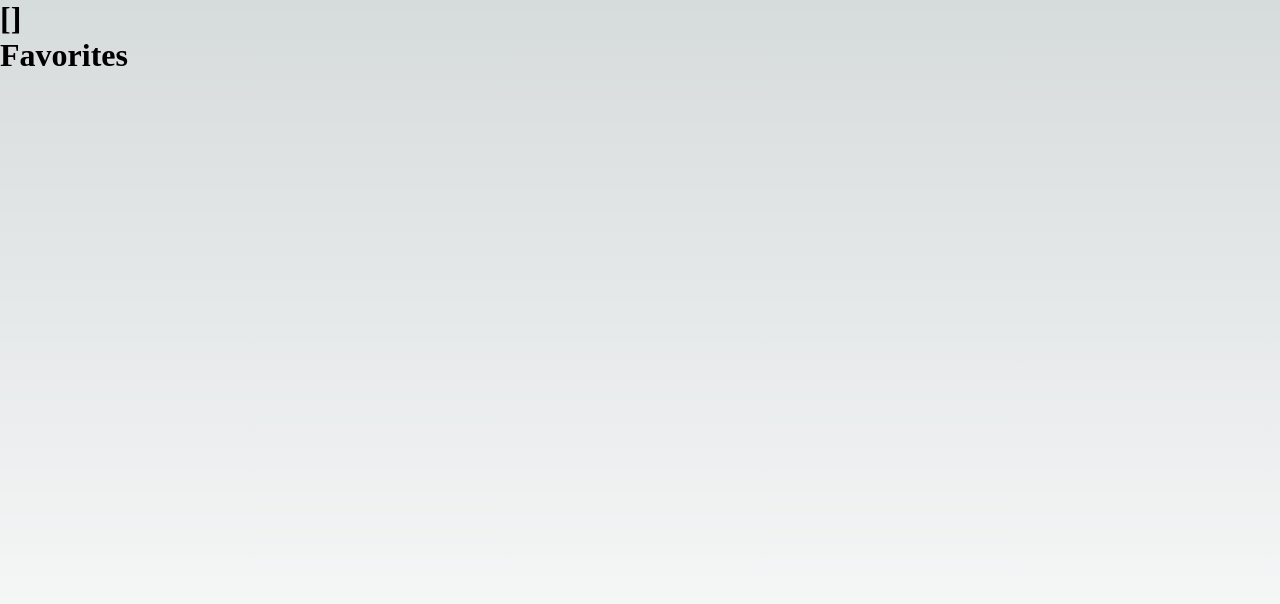
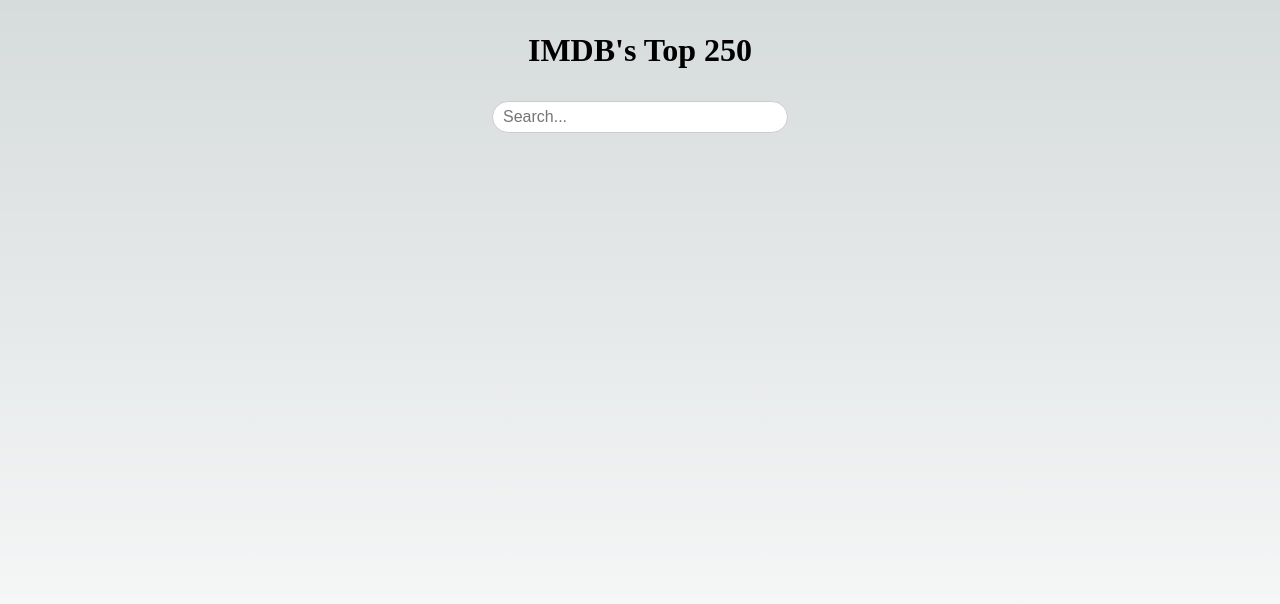
Before and after one commit to fortune-max/imdb-top250, a Next.js app: page /favorites in a window 1280 px wide. Shown: the top 604 px of the page. Built offline with nearby package versions, Linux system fonts and the light colour scheme.

Commit message:
flesh Favorites page

```diff
--- a/src/app/favorites/page.tsx
+++ b/src/app/favorites/page.tsx
@@ -1,17 +1,10 @@
 import { getFavorites } from "@/utils";
+import MovieListSearch from '@/components/MovieListSearch';
 
 const Favorites = async () => {
     const favorites = await getFavorites();
     return (
-        <div>
-            <h1>{JSON.stringify(favorites)}</h1>
-            <h1>Favorites</h1>
-            <ul>
-                {Array.from(favorites.values()).map((movie, idx) => (
-                    <li key={idx}>{movie.name}</li>
-                ))}
-            </ul>
-        </div>
+        <MovieListSearch movies={favorites} />
     );
 };
 
```
